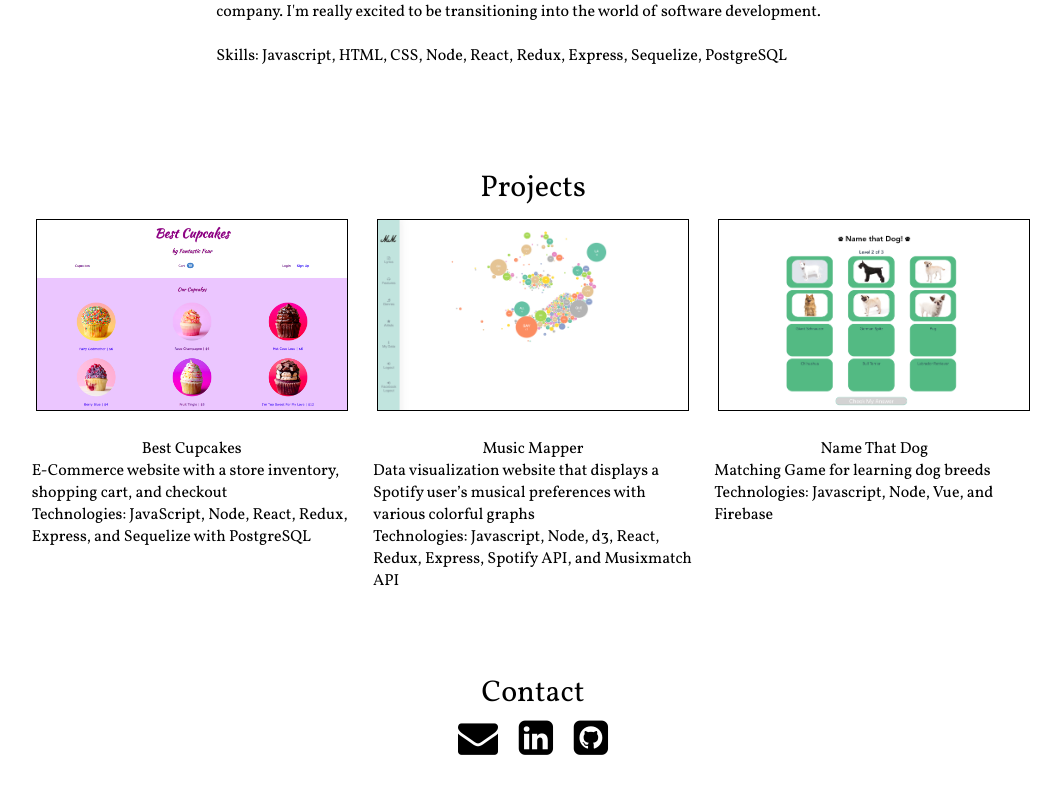
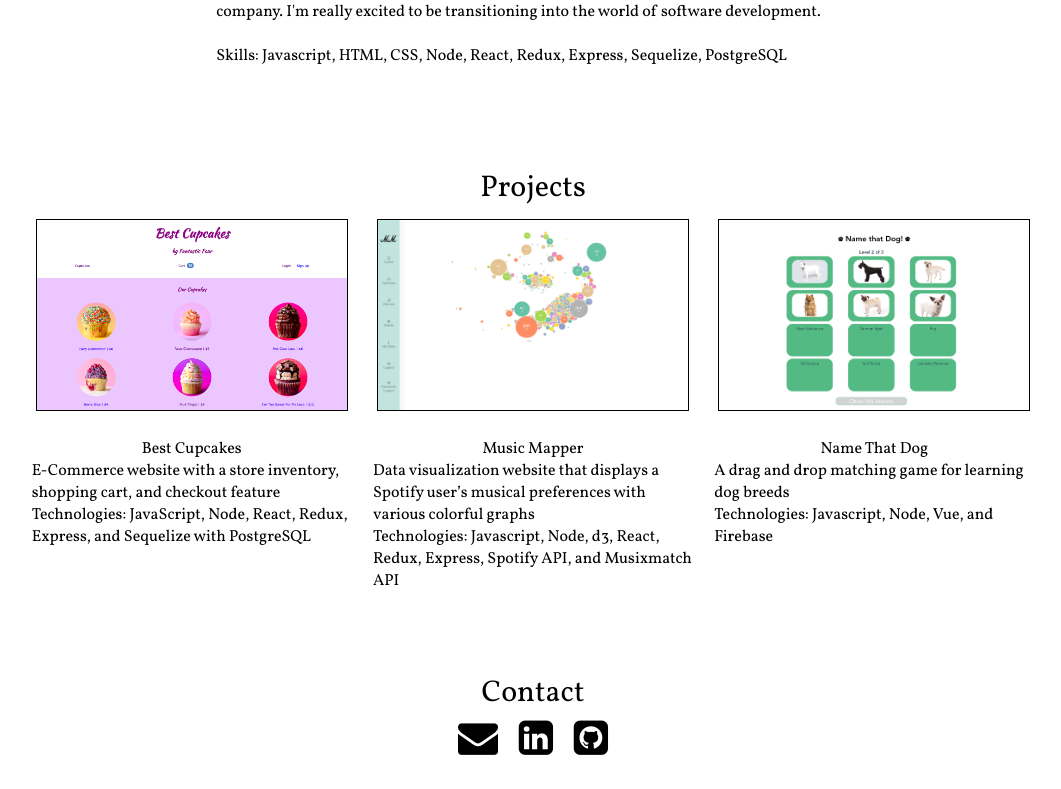
Before and after one commit to nataliegarate/personal-website, a React (Create React App) app: page / in a window 1280 px wide. Shown: the part 498-1287 px from the top of the page, without its empty margins (107-1168 px from the left). Built offline with nearby package versions, Linux system fonts and the light colour scheme.

Commit message:
now maps through projects

```diff
--- a/src/Projects.js
+++ b/src/Projects.js
@@ -1,60 +1,34 @@
 import React from 'react'
 
 function Projects() {
+  let projects = [ {name: 'Best Cupcakes', description:'E-Commerce website with a store inventory, shopping cart, and checkout feature', technologies: 'JavaScript, Node, React, Redux, Express, and Sequelize with PostgreSQL', imageUrl:"./BestCupcakes.png", imageAlt: 'photo of cupcake website', link: 'http://cupcake-shop-app.herokuapp.com/'},
+  {name: 'Music Mapper', description: 'Data visualization website that displays a Spotify user’s musical preferences with various colorful graphs', technologies: 'Javascript, Node, d3, React, Redux, Express, Spotify API, and Musixmatch API', imageUrl: './MusicMapper.png', imageAlt: 'Photo of music website', link: 'https://spotify-music-mapper.herokuapp.com'},
+  {name: 'Name That Dog', description: 'A drag and drop matching game for learning dog breeds', technologies: 'Javascript, Node, Vue, and Firebase', imageUrl: './NameThatDog.png', imageAlt: 'Photo of dog website', link: 'http://dogapp.nataliegarate.com/#/' }
+ ]
   return (
     <div className='projects-page'>
       <div className='projects-title'>
         Projects
       </div>
       <div className='all-project-items-container'>
+       {projects.map(project => (
           <div className='project-item'>
            <div className='single-sub-item'>
-          <a href= 'http://cupcake-shop-app.herokuapp.com/' target="_blank" rel="noopener noreferrer">
-            <img alt='project photo'src="./BestCupcakes.png" className='project-photo' />
+             <a href= {project.link} target="_blank" rel="noopener noreferrer">
+               <img alt={project.imageAlt} src={project.imageUrl} className='project-photo' />
              </a>
            </div>
            <div className='single-text-item'>
-            <div className='project-title'>Best Cupcakes</div>
+             <div className='project-title'>{project.name}</div>
              <div className='project-description'>
-            E-Commerce website with a store inventory, shopping cart, and checkout
+              {project.description}
              </div>
              <div className='project-tech'>
-            Technologies: JavaScript, Node, React, Redux, Express, and Sequelize with PostgreSQL
+               Technologies: {project.technologies}
              </div>
            </div>
          </div>
-        <div className='project-item'>
-          <div className='single-sub-item'>
-            <a href ='https://spotify-music-mapper.herokuapp.com' target="_blank" rel="noopener noreferrer">
-            <img alt='project photo' src="./MusicMapper.png" className='project-photo' />
-            </a>
-          </div>
-          <div className='single-text-item'>
-            <div className='project-title'>Music Mapper</div>
-            <div className='project-description'>
-              Data visualization website that displays a Spotify user’s musical preferences with various colorful graphs
-              </div>
-              <div className='project-tech'>
-              Technologies: Javascript, Node, d3, React, Redux, Express, Spotify API, and Musixmatch API
-            </div>
-          </div>
-        </div>
-        <div className='project-item'>
-          <div className='single-sub-item'>
-            <a href='http://dogapp.nataliegarate.com/#/' target="_blank" rel="noopener noreferrer">
-            <img alt='project photo' src="./NameThatDog.png" className='project-photo' />
-            </a>
-          </div>
-          <div className='single-text-item'>
-            <div className='project-title'> Name That Dog</div>
-            <div className='project-description'>
-              Matching Game for learning dog breeds
-              </div>
-              <div className='project-tech'>
-              Technologies:  Javascript, Node, Vue, and Firebase
-             </div>
-          </div>
-        </div>
+      ))}
       </div>
     </div>
   );
```
Lines whose indentation alone changed are shown as unchanged.
